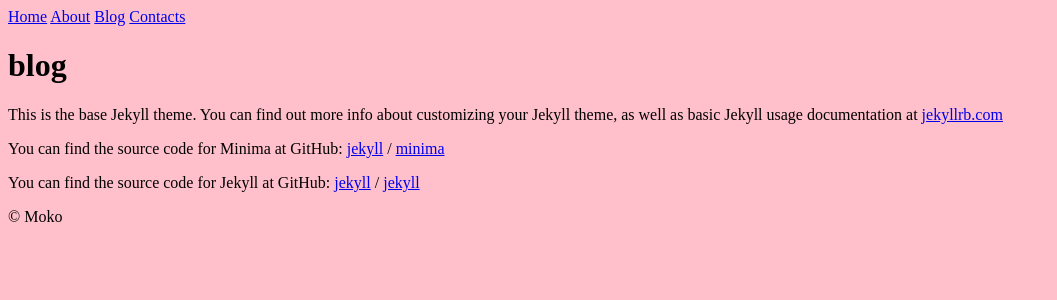
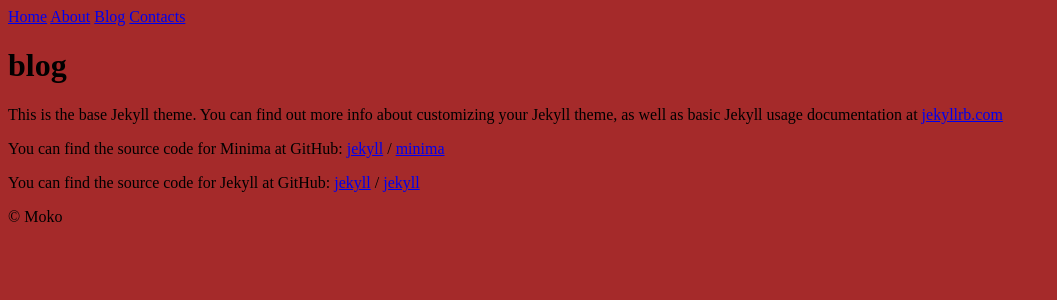
Before and after one commit to mokomolk/code, a Jekyll site: the page built from blog.markdown, in a window 1280 px wide. Shown: the top 300 px of the page, without its empty margins (0-1057 px from the left). Built offline with Jekyll 4.4.1, drawn with Linux system fonts in a browser that asks for light colours.

Commit message:
Updatet css url

```diff
--- a/_layouts/page.html
+++ b/_layouts/page.html
@@ -3,7 +3,7 @@
   <head>
     <meta charset="utf-8">
     <title>{{ page.title }}</title>
-    <link rel="stylesheet" href="{{ /site.baseurl }}/css/style.css">
+    <link rel="stylesheet" href="{{ /site.baseurl }}/docs/css/style.css">
   </head>
   <body>
     <nav>
```
